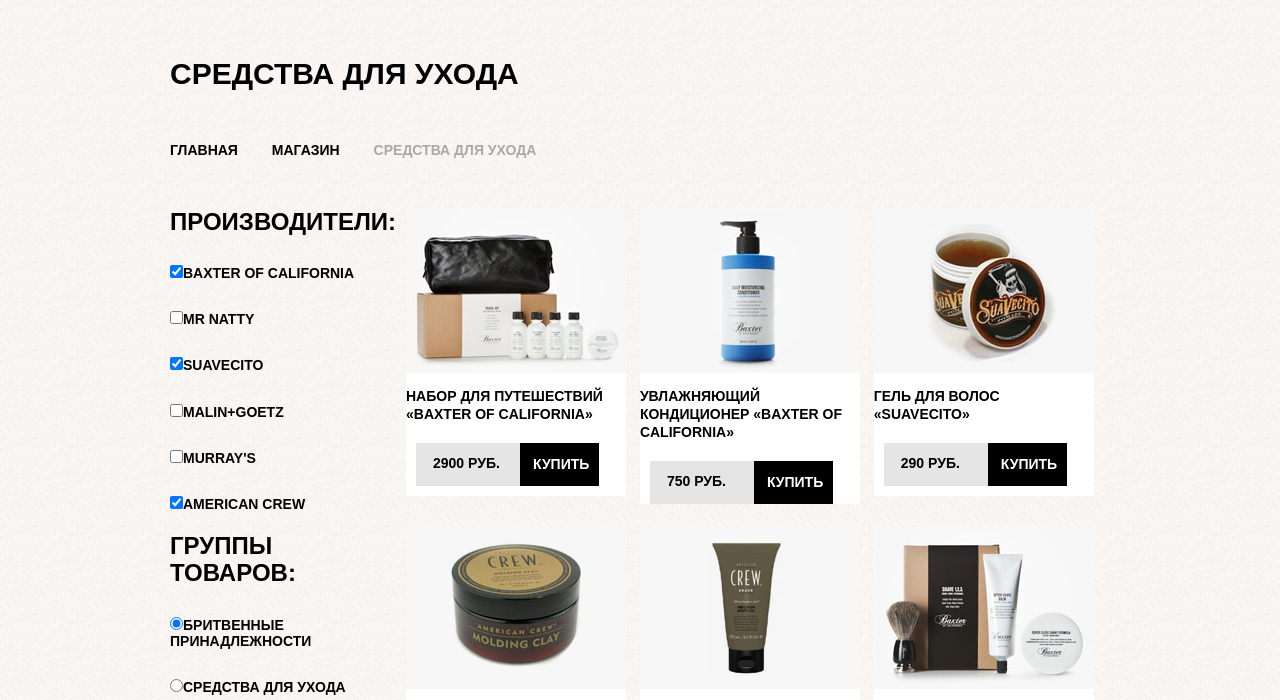
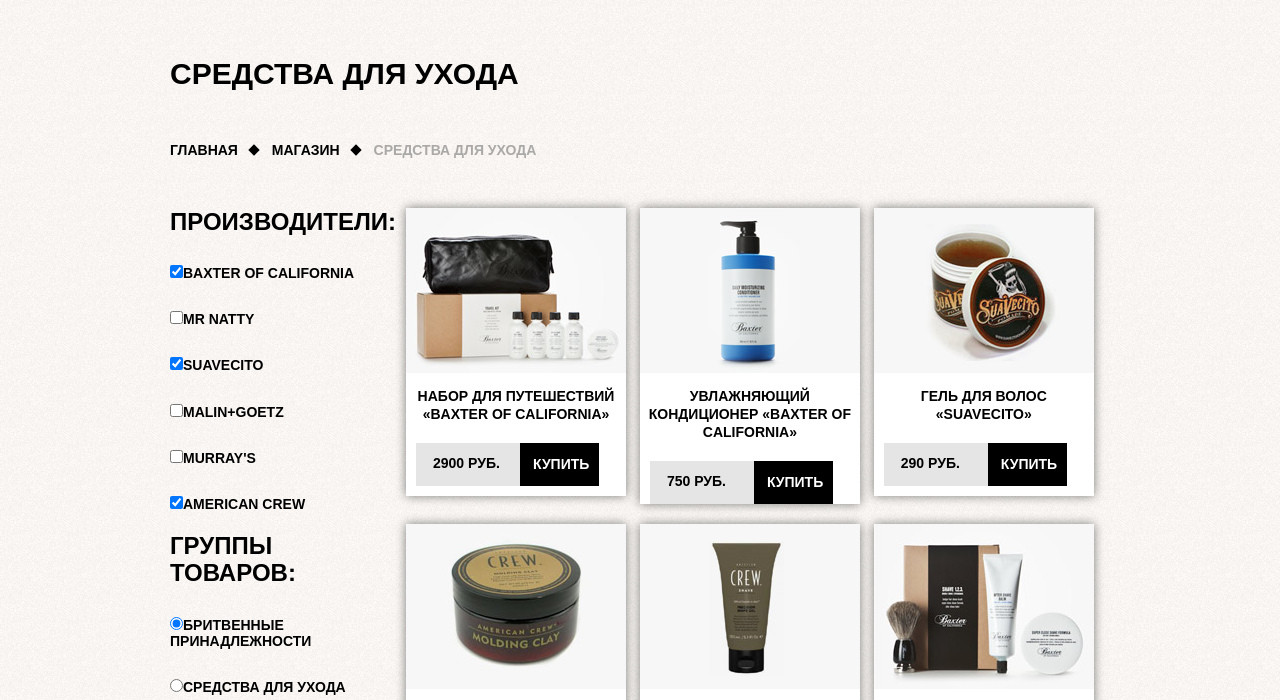
Before and after one commit to HallowKristi/151526-barbershop, a plain HTML site: page inner.html in a window 1280 px wide. Shown: the part 73-773 px from the top of the page. Drawn offline with nearby package versions, Linux system fonts and the light colour scheme; files whose address does not match are found by name.

Commit message:
последняя версия

```diff
--- a/css/style-inner.css
+++ b/css/style-inner.css
@@ -1,5 +1,5 @@
 body {
-	font-family: "PTSans NarrowBold", "Arial", sans-serif;
+	font-family: "PT Sans NarrowBold", "Arial", sans-serif;
 	font-style: normal;
 	font-size:14px;
 	font-weight: bold;
@@ -158,17 +158,37 @@ body {
 
 .breadcrumbs li {
     color:#aba9a7;
+    position: relative;
     display: inline-block;
     margin-top: 30px;
     margin-bottom: 50px;
-    margin-right: 30px;
+    padding-right: 30px;
     font-size: 14px;
+}
+
+.breadcrumbs li::after {
+  content: "";
+  position: absolute;
+  top:4px;
+  right: 10px;
+  width: 8px;
+  height: 8px;
+  background-color: #000000;
+  transform:rotate(45deg);
+}
+
+.breadcrumbs .current::after {
+  display: none;
 }
 
 .breadcrumbs a {
 	list-style: none;
 	color: #000000;
 	text-decoration: none;
+}
+
+.breadcrumbs a:hover {
+  text-decoration: underline;
 }
 
 .breadcrumbs {
@@ -250,6 +270,11 @@ article {
 	min-height: 288px;
 	background-color: #ffffff;
 	margin-bottom: 20px;
+  box-shadow: 0 0 10px rgba(0,0,0,0.5);
+}
+
+article h2 {
+  text-align: center;
 }
 
 article:nth-child (3n+1) {
--- a/inner.html
+++ b/inner.html
@@ -43,7 +43,7 @@
      <ul class="breadcrumbs">
         <li><a href="#">Главная</a></li>
         <li><a href="#">Магазин</a></li>
-        <li>Средства для ухода</li>
+        <li class="current">Средства для ухода</li>
      </ul>
      </div>
      <div class="filter">
```
